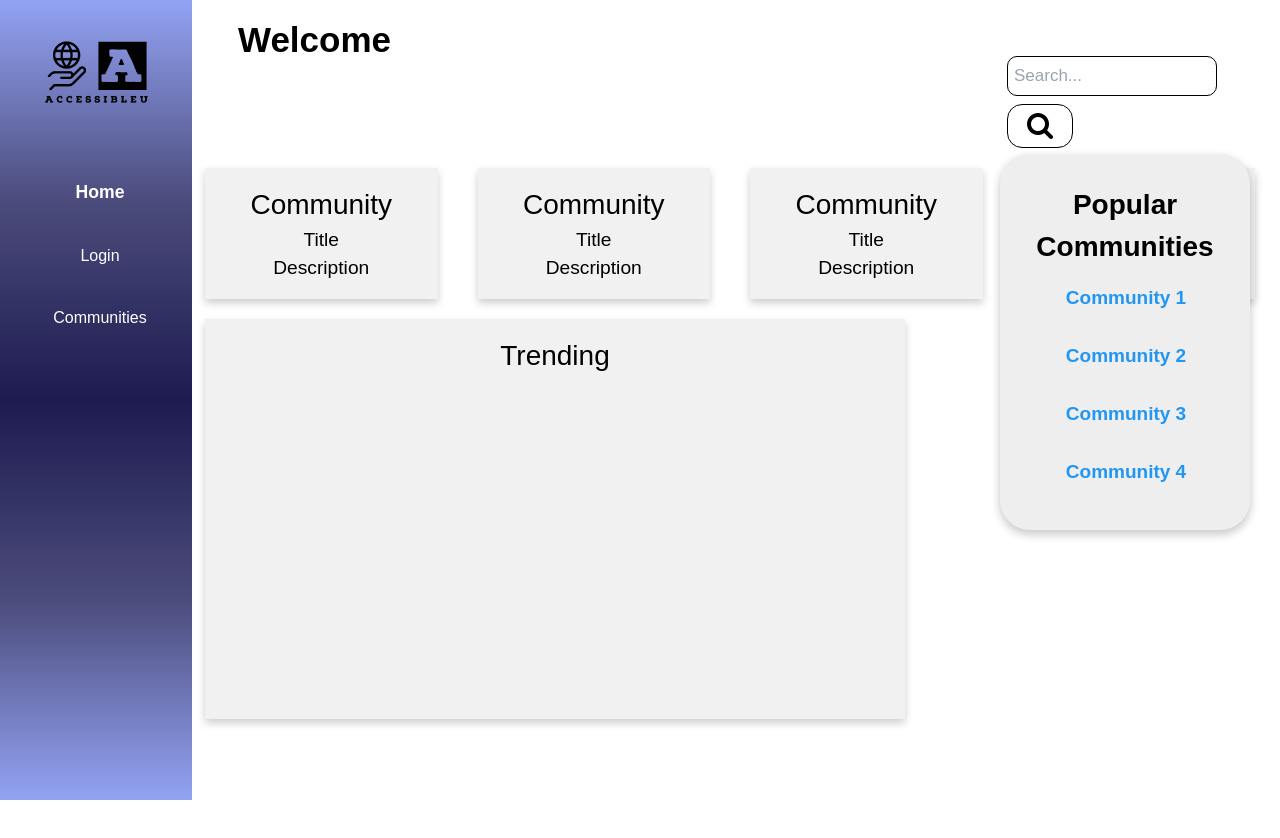
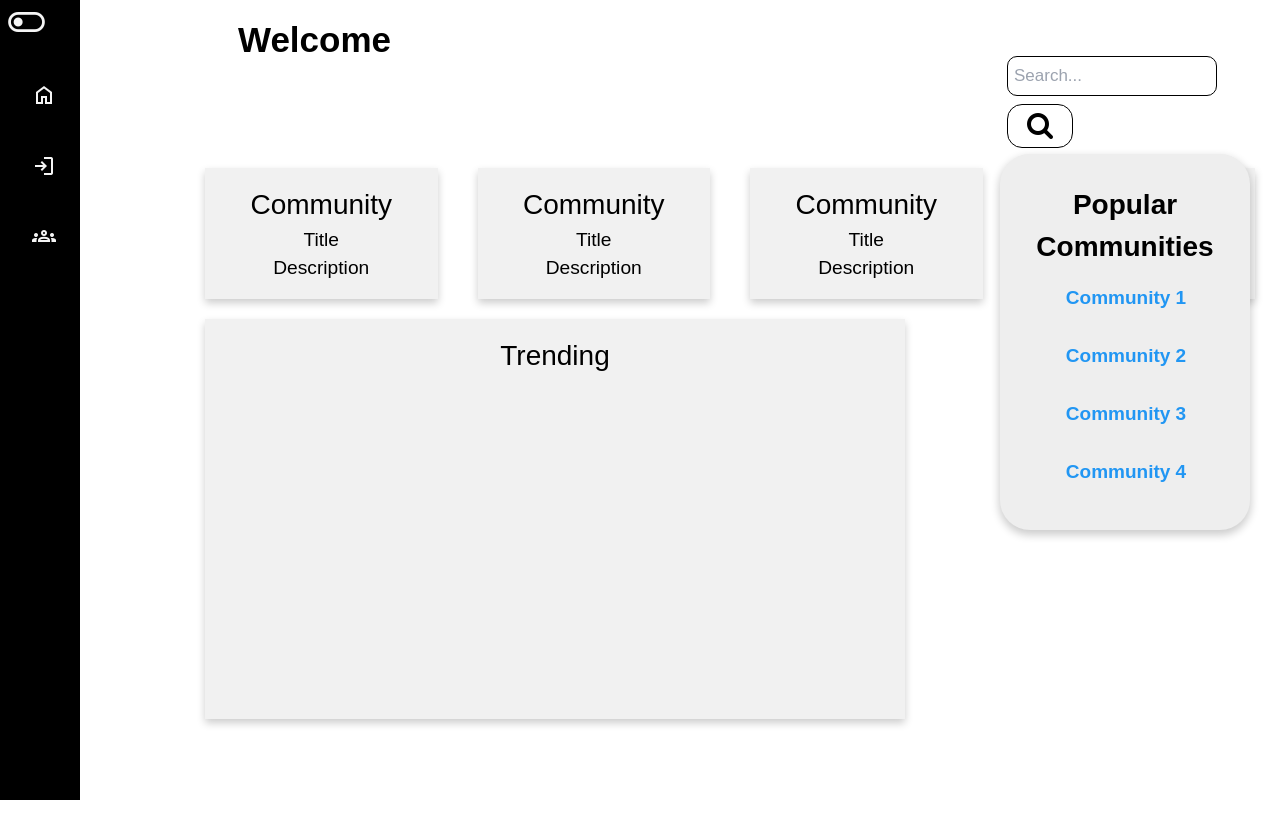
Before and after one commit to MichaelCut24/Wicked-Lieutenants-Work-Space, a React (Create React App) app in the folder accessibleu/: page / in a window 1280 px wide. Shown: the top 838 px of the page. Built offline with nearby package versions, Linux system fonts and the light colour scheme.

Commit message:
Changes Made: NavBar: Changed the style of the nav bar to black getting rid of the purple gradiant, changed the hover effect of the buttons to a different color  and made it collapsible with a toggle button. Still needs some work, but should be good for the demo on Thrusday.

```diff
--- a/accessibleu/public/index.html
+++ b/accessibleu/public/index.html
@@ -24,6 +24,17 @@
       work correctly both with client-side routing and a non-root public URL.
       Learn how to configure a non-root public URL by running `npm run build`.
     -->
+    <link rel="stylesheet" href="https://fonts.googleapis.com/css2?family=Material+Symbols+Outlined:opsz,wght,FILL,GRAD@24,400,0,0" />
+    <link rel="stylesheet" href="https://fonts.googleapis.com/css2?family=Material+Symbols+Outlined:opsz,wght,FILL,GRAD@24,400,0,0" />
+    <!--
+      These two links link to the google fonts page which gives the symbol for collasping the nav bar.
+    -->
+    <link rel="stylesheet" href="https://fonts.googleapis.com/css2?family=Material+Symbols+Outlined:opsz,wght,FILL,GRAD@24,400,0,0" />
+    <link rel="stylesheet" href="https://fonts.googleapis.com/css2?family=Material+Symbols+Outlined:opsz,wght,FILL,GRAD@24,400,0,0" />
+    <link rel="stylesheet" href="https://fonts.googleapis.com/css2?family=Material+Symbols+Outlined:opsz,wght,FILL,GRAD@24,400,0,0" />
+     <!--
+      Put logos for random use here for the entire program
+    -->
     <title>React App</title>
   </head>
   <body>
--- a/accessibleu/src/App.css
+++ b/accessibleu/src/App.css
@@ -3,8 +3,9 @@
 @tailwind utilities;
 
 /* navbar */
-nav {
-    background-image: linear-gradient( #93a3f3, #4c4c7c, #1d1b50, #4c4c7c, #93a3f3);
+.nav-open {
+    transition: 300ms;
+    background-image: linear-gradient( black, black);
     position:absolute;
     display: flex;
     flex-direction: column;
@@ -15,7 +16,89 @@ nav {
     font-size: 1rem;
 }
 
-nav a{
+
+.nav-open a {
+    margin-top: 2rem;
+    text-decoration: none;
+    border-radius: 5px;
+    text-align: center;
+    padding: 0.2rem;
+    margin-left: 0.5rem;
+    border-radius: 10px 10px 10px 10px
+}
+
+.nav-open .NavLinks{
+    position:absolute;
+    display: flex;
+    flex-direction: column;
+    text-align: left;
+    width: 11rem;
+    height: 100vh;
+    z-index: 10;
+    top: 9rem;
+    color: whitesmoke;
+    font-size: 1.2rem;
+}
+
+.nav-open .NavLinks a:hover{
+    background-color: whitesmoke;
+    font-size: 1.5rem;
+    color: purple;
+    width: 183.5px;
+    border-radius: 0px 0px 0px 0px;
+}
+
+.nav-open img{
+    margin-top:0;
+    height:9rem;
+}
+
+.nav-open a.active {
+    font-weight: bold;
+    border-radius: 0;
+    font-size: 1.6rem;
+    border-radius: 10px 0px 0px 10px;
+}
+
+.nav-open .ClosedIcons{
+    display: none;
+}
+
+
+.toggle-nav{
+    position: absolute;
+    background-color: transparent;
+    border:transparent;
+    top: .1em;
+    left: .4em;
+    z-index: 11;
+    cursor: pointer;
+    width: fit-content;
+}
+
+
+.toggle-nav span{
+    font-size: 2.5em;
+    color: whitesmoke;
+    align-items: center;
+    width: fit-content;
+}
+
+.nav-closed {
+    transition: 300ms;
+    background-image: linear-gradient( black, black);
+    position:absolute;
+    display: flex;
+    text-align: center;
+    flex-direction: column;
+    width: 5rem;
+    height: 100vh;
+    z-index: 10;
+    color: whitesmoke;
+    font-size: 0;
+}
+
+.nav-closed a{
     margin-top: 2rem;
     text-decoration: none;
     border-radius: 4px;
@@ -25,21 +108,34 @@ nav a{
     border-radius: 10px 10px 10px 10px;
 }
 
-nav img{
-    margin-top:0;
-    height:9rem;
+.nav-closed img{
+    opacity: 0;
 }
 
-nav a:hover {
+.nav-closed .ClosedIcons{
+    position:absolute;
+    display: flex;
+    text-align: center;
+    flex-direction: column;
+    width: 5rem;
+    height: 100vh;
+    z-index: 10;
+    color: whitesmoke;
+    font-size: 1.3rem;
+    top: 3rem;
+}
+
+.nav-closed .ClosedIcons a:hover{
     background-color: white;
-    font-size: 1.3rem;
-    color:#4c4c7c;
+    font-size: 1rem;
+    font-style: bold;
+    color: purple;
+    border-radius: 0px 0px 0px 0px;
+}
+
+.nav-closed a:active {
+    font-weight: bold;
+    border-radius: 0;
+    font-size: 1.6rem;
     border-radius: 10px 0px 0px 10px;
 }
-
-nav a.active {
-    font-weight: bold;
-    border-radius: 0;
-    font-size: 1.1rem;
-    border-radius: 10px 0px 0px 10px;
-}
--- a/accessibleu/src/App.js
+++ b/accessibleu/src/App.js
@@ -1,4 +1,5 @@
 import { BrowserRouter as Router, Routes, Route, NavLink} from 'react-router-dom' // React Router to create page routes/links
+import React, {useState} from "react"
 
 // IMPORT YOUR .JS PAGE HERE
 import Login from './pages/Login';
@@ -8,16 +9,30 @@ import Community from './pages/Community';
 import './App.css';
 
 function App() {
+  const[isNavOpen, setIsNavOpen] = useState(false);
   return (
     <>
       <Router> {/* Everything related to the page routing will be put inside here */}
-          <nav> {/* Navigation Bar component */}
-            <center><img src='./nobg-logo.png' alt="logo"/></center>
-            <NavLink to="/">Home</NavLink>
-            <NavLink to="login">Login</NavLink>
-            <NavLink to="communities">Communities</NavLink>
+          <nav className={`nav ${isNavOpen ? "nav-open" : "nav-closed"}`}> {/* Navigation Bar component */}
+            <center><img src='./nobg-logoWH.png' alt="logo"/></center>
+            <div className='NavLinks'>
+              <NavLink to="/">Home</NavLink>
+              <NavLink to="login">Login</NavLink>
+              <NavLink to="communities">Communities</NavLink>
+            </div>
+            <div className='ClosedIcons'>
+              <NavLink to="/"><span class="material-symbols-outlined" id = "NavHome">home</span></NavLink>
+              <NavLink to="login"><span class="material-symbols-outlined" id = "NavLogin">login</span></NavLink>
+              <NavLink to="communities"><span class="material-symbols-outlined" id = "NavCommunities">groups</span></NavLink>
+            </div>
           </nav>
-
+          <button className ="toggle-nav"
+              onClick={() => setIsNavOpen(!isNavOpen)}
+            >
+              <span class="material-symbols-outlined">
+                {isNavOpen? "toggle_on" : "toggle_off"}
+              </span>
+          </button>
         <main>
             <Routes> {/* Insert your page component here !!!*/}
               <Route exact path="/" element={<Home/>}/>
--- a/accessibleu/src/index.js
+++ b/accessibleu/src/index.js
@@ -15,6 +15,7 @@ root.render(
     </GoogleOAuthProvider>,
 );
 
+
 // If you want to start measuring performance in your app, pass a function
 // to log results (for example: reportWebVitals(console.log))
 // or send to an analytics endpoint. Learn more: https://bit.ly/CRA-vitals
--- a/accessibleu/src/pages/Community.css
+++ b/accessibleu/src/pages/Community.css
@@ -9,7 +9,7 @@
   position: absolute;
   left: 10.2%;
   top: 2%;
-  width: 200px;
+  width: 100px;
 }
 
 .Messages{
@@ -28,9 +28,8 @@
 
 .Messages:hover{
   background-color: grey;
-  border-radius: 100%;
-  width: 100px;
-  height: 100px;
+  border-radius: 40%;
+  width: 200px;
 }
 
 .Bell:hover{
@@ -67,8 +66,8 @@
 .Homebutton:hover{
   background-color: grey;
   border-radius: 100%;
-  width: 40px;
-  height: 40px;
+  width: 100px;
+  height: 100px;
 }
 
 .CreatePost{
--- a/accessibleu/src/pages/Home.css
+++ b/accessibleu/src/pages/Home.css
@@ -95,7 +95,7 @@ background-color: #f1f1f1;
 /* Popular Communities Side bar*/
 .sidenav {
   width: 250px;
-  position: fixed;
+  position: absolute;
   bottom: 270px;
   right: 30px;
   background: #eee;
```
Also changed, not shown: accessibleu/public/nobg-logoBL.png (renamed from accessibleu/public/nobg-logo.png), accessibleu/public/nobg-logoWH.png (added).
